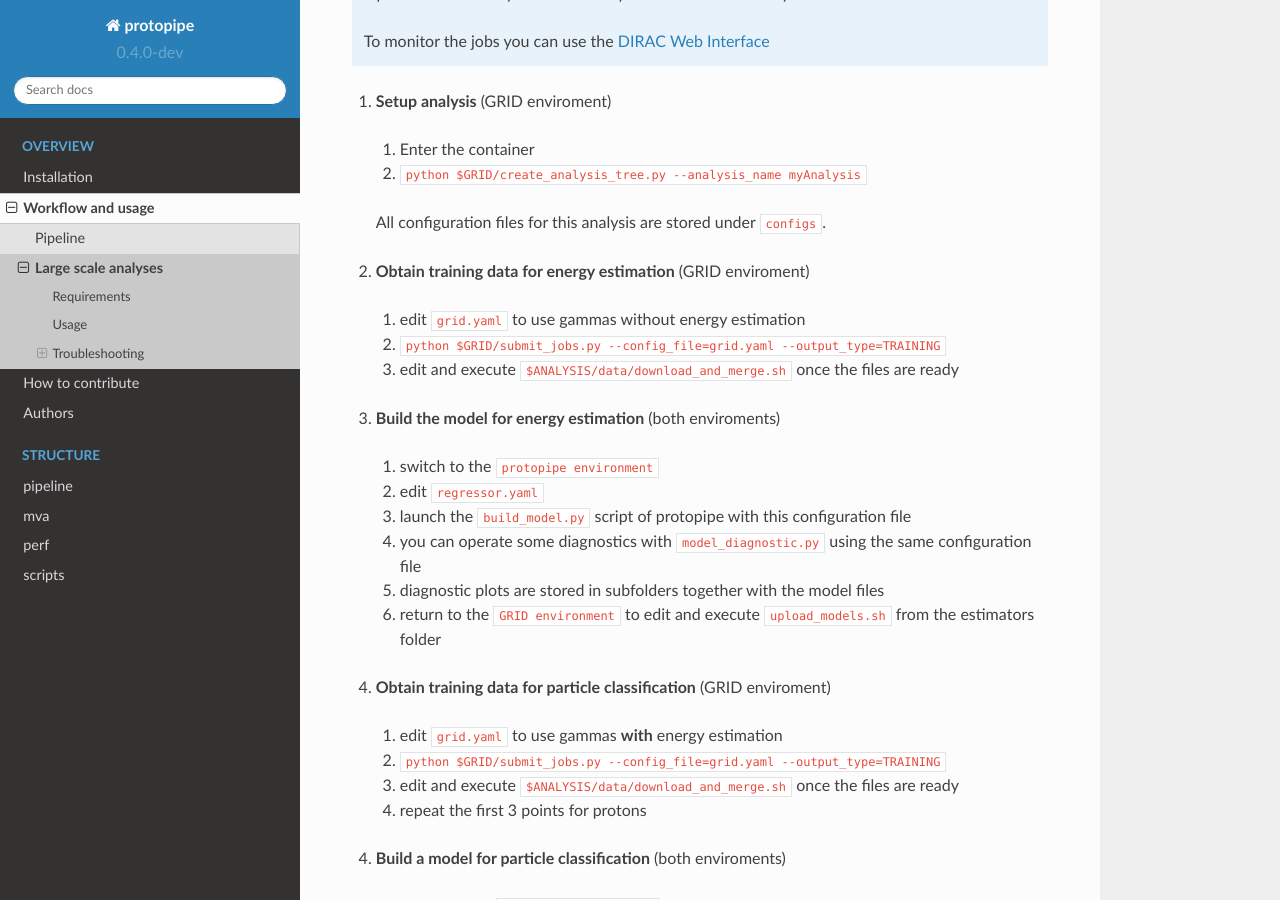
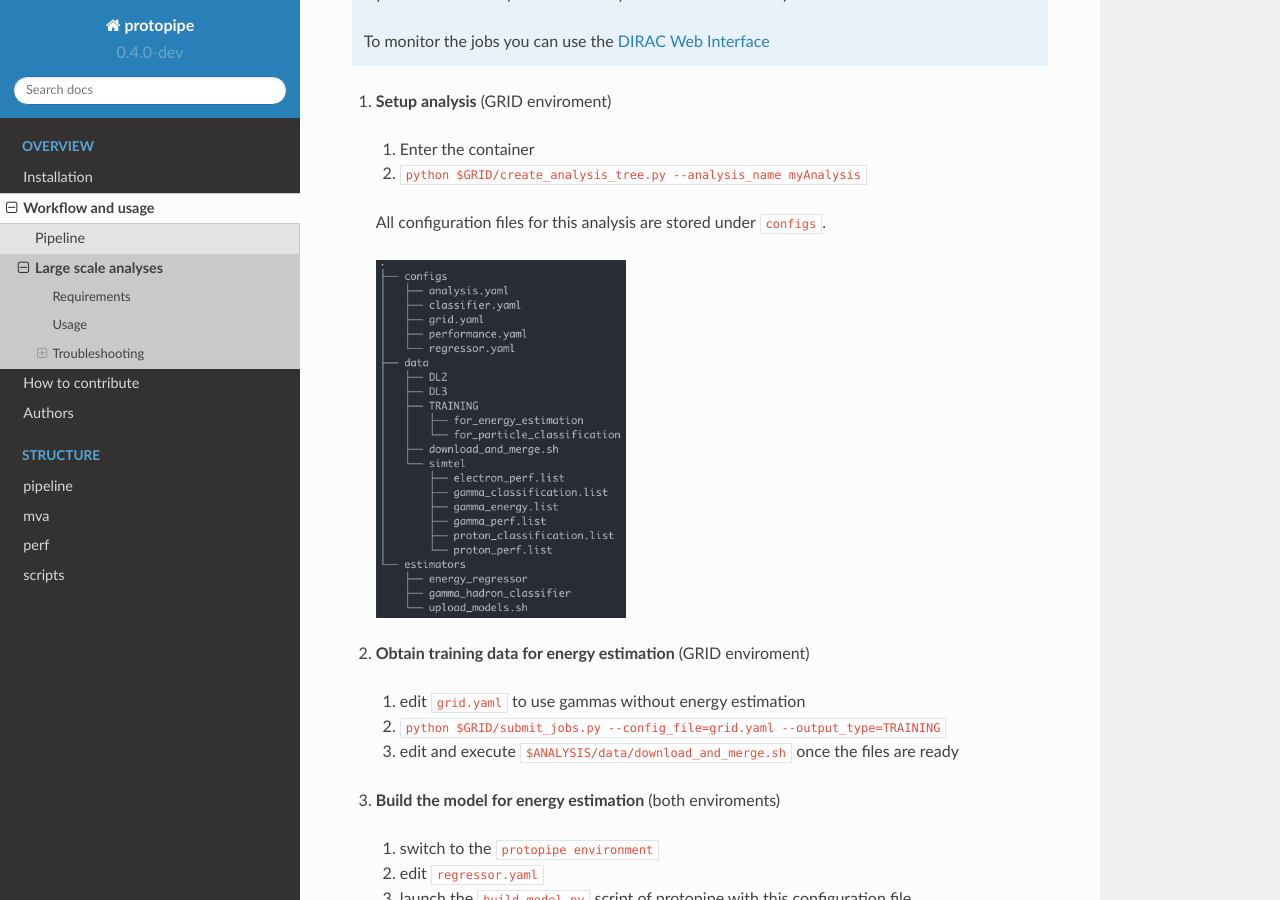
Before and after one commit to cta-observatory/protopipe, a Sphinx documentation site: the page built from docs/usage/use_grid.rst, in a window 1280 px wide and 900 px high, scrolled down 838 px. Built offline with Sphinx 7.4.7 and the Read the Docs theme 2.0.0, drawn with Linux system fonts in a browser that asks for light colours; pages that are not in the unit, such as notebooks, are missing from menus.

Commit message:
Add figure about analysis directory tree

```diff
--- a/docs/usage/use_grid.rst
+++ b/docs/usage/use_grid.rst
@@ -37,6 +37,10 @@ Usage
   2. ``python $GRID/create_analysis_tree.py --analysis_name myAnalysis``
 
   All configuration files for this analysis are stored under ``configs``.
+
+  .. figure:: ./AnalysisTree.png
+    :width: 250
+    :alt: Directory tree of a full analysis performed with protopipe.
 
 2. **Obtain training data for energy estimation** (GRID enviroment)
 
```
Also changed, not shown: docs/usage/AnalysisTree.png (added).
